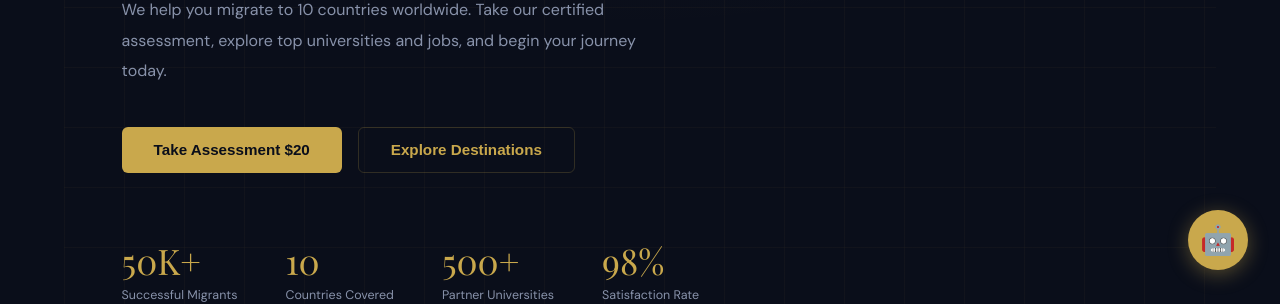
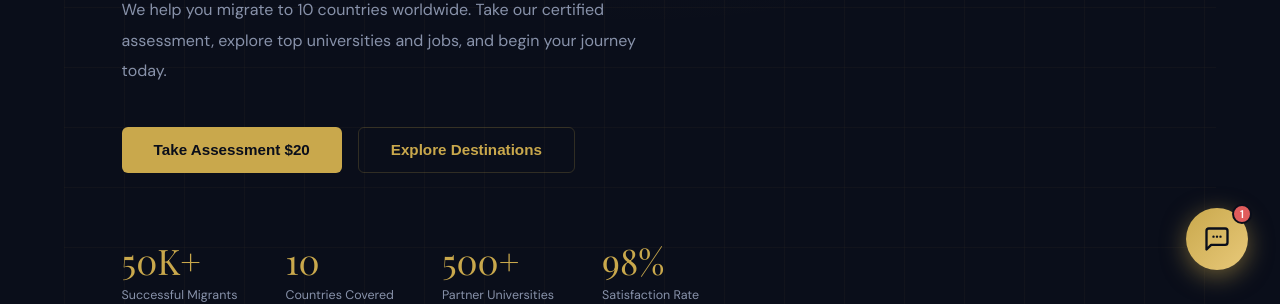
Before and after one commit to Chirry254/globalpath-migration, a website: page index.html in a window 1280 px wide. Shown: the part 498-802 px from the top of the page. Drawn offline with nearby package versions, Linux system fonts and the light colour scheme.

Commit message:
Stylish chatbot icon with pulse animation and badge

```diff
--- a/index.html
+++ b/index.html
@@ -771,6 +771,8 @@ function goFaq() { showPage("faq"); closeChat(); }
 function openChat() {
   document.getElementById('chat-window').style.display = 'flex';
   document.getElementById('chat-bubble').style.display = 'none';
+  var badge = document.getElementById('chat-badge');
+  if (badge) badge.style.display = 'none';
 }
 function closeChat() {
   document.getElementById('chat-window').style.display = 'none';
@@ -922,7 +924,15 @@ function respondChat(msg) {
 </div>
 
 <!-- CHATBOT -->
-<div id="chat-bubble" onclick="openChat()" title="GlobalPath Assistant">&#129302;</div>
+<div id="chat-bubble" onclick="openChat()" title="GlobalPath Assistant">
+  <svg xmlns="http://www.w3.org/2000/svg" viewBox="0 0 24 24" width="28" height="28" fill="none" stroke="#0A0E1A" stroke-width="2" stroke-linecap="round" stroke-linejoin="round">
+    <path d="M21 15a2 2 0 0 1-2 2H7l-4 4V5a2 2 0 0 1 2-2h14a2 2 0 0 1 2 2z"/>
+    <circle cx="9" cy="10" r="1" fill="#0A0E1A" stroke="none"/>
+    <circle cx="12" cy="10" r="1" fill="#0A0E1A" stroke="none"/>
+    <circle cx="15" cy="10" r="1" fill="#0A0E1A" stroke="none"/>
+  </svg>
+  <span id="chat-badge">1</span>
+</div>
 
 <div id="chat-window" style="display:none;">
   <div id="chat-header">
@@ -962,8 +972,10 @@ function respondChat(msg) {
 .faq-arr.open{transform:rotate(180deg);}
 
 /* Chat bubble */
-#chat-bubble{position:fixed;bottom:2rem;right:2rem;width:60px;height:60px;background:var(--gold);border-radius:50%;display:flex;align-items:center;justify-content:center;font-size:1.8rem;cursor:pointer;box-shadow:0 4px 20px rgba(201,168,76,0.4);z-index:1000;transition:.3s;}
-#chat-bubble:hover{transform:scale(1.1);}
+#chat-bubble{position:fixed;bottom:2rem;right:2rem;width:62px;height:62px;background:linear-gradient(135deg,#C9A84C,#E8C97A);border-radius:50%;display:flex;align-items:center;justify-content:center;cursor:pointer;box-shadow:0 6px 24px rgba(201,168,76,0.5);z-index:1000;transition:.3s;animation:pulse-chat 2.5s infinite;}
+#chat-bubble:hover{transform:scale(1.12);box-shadow:0 8px 32px rgba(201,168,76,0.7);}
+#chat-badge{position:absolute;top:-4px;right:-4px;background:#E05C5C;color:white;border-radius:50%;width:20px;height:20px;font-size:.7rem;font-weight:700;display:flex;align-items:center;justify-content:center;border:2px solid #0A0E1A;}
+@keyframes pulse-chat{0%,100%{box-shadow:0 6px 24px rgba(201,168,76,0.5);}50%{box-shadow:0 6px 32px rgba(201,168,76,0.8),0 0 0 8px rgba(201,168,76,0.1);}}
 
 /* Chat window */
 #chat-window{position:fixed;bottom:6rem;right:2rem;width:340px;max-height:500px;background:var(--surface);border:1px solid var(--border);border-radius:16px;box-shadow:0 8px 40px rgba(0,0,0,0.4);z-index:1001;display:flex;flex-direction:column;overflow:hidden;}
```
